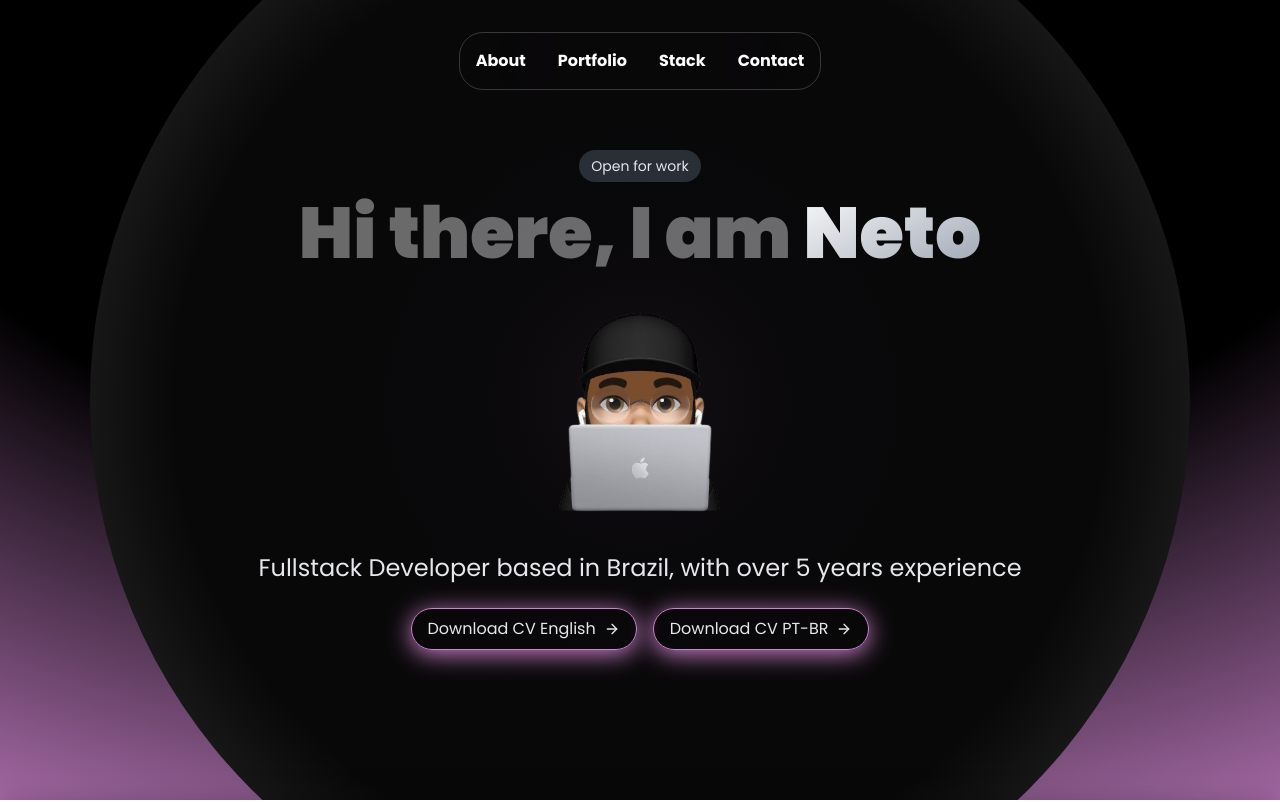
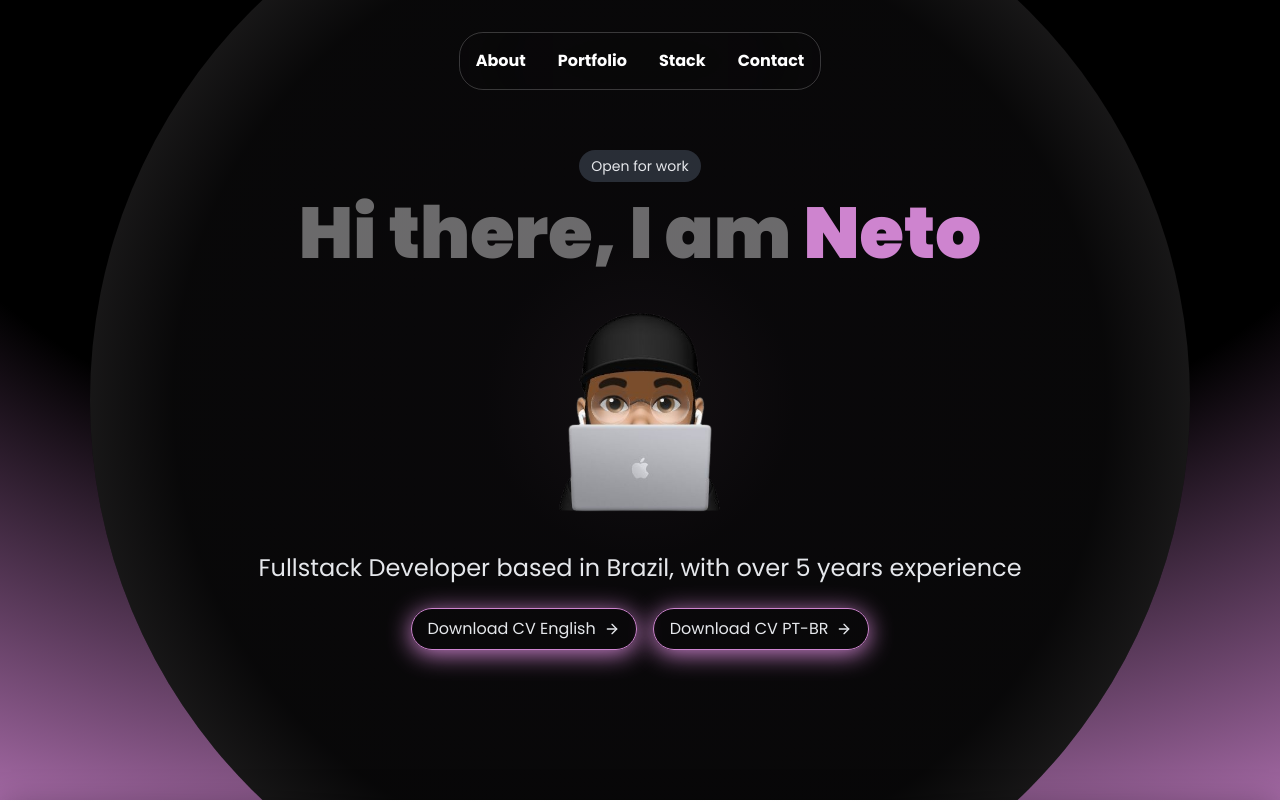
Before and after one commit to cfrinka/dev-portfolio, a Next.js app: page / in a window 1280 px wide. Shown: the top 802 px of the page. Built offline with nearby package versions, Linux system fonts and the light colour scheme.

Commit message:
fix: Update Hero component to use motion for name styling

```diff
--- a/app/components/Hero.tsx
+++ b/app/components/Hero.tsx
@@ -56,10 +56,7 @@ const Hero = () => {
           Open for work
         </span>
         <h1 className="text-5xl md:text-7xl font-black leading-tight text-white/40">
-          Hi there, I am{" "}
-          <span className="bg-gradient-to-br from-white to-gray-400 bg-clip-text text-transparent">
-            Neto
-          </span>
+          Hi there, I am <motion.span style={{ color }}>Neto</motion.span>
         </h1>
 
         <div>
```
